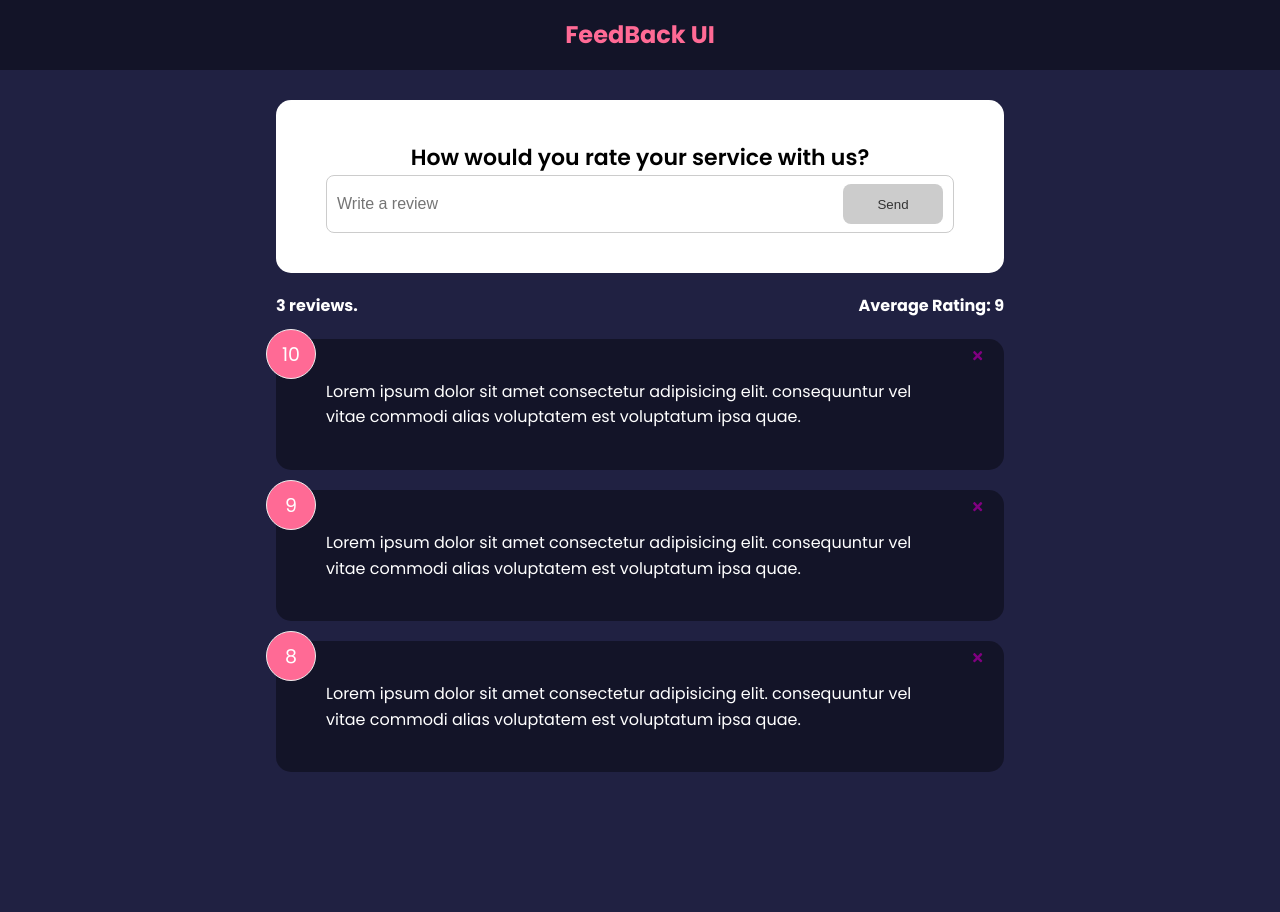
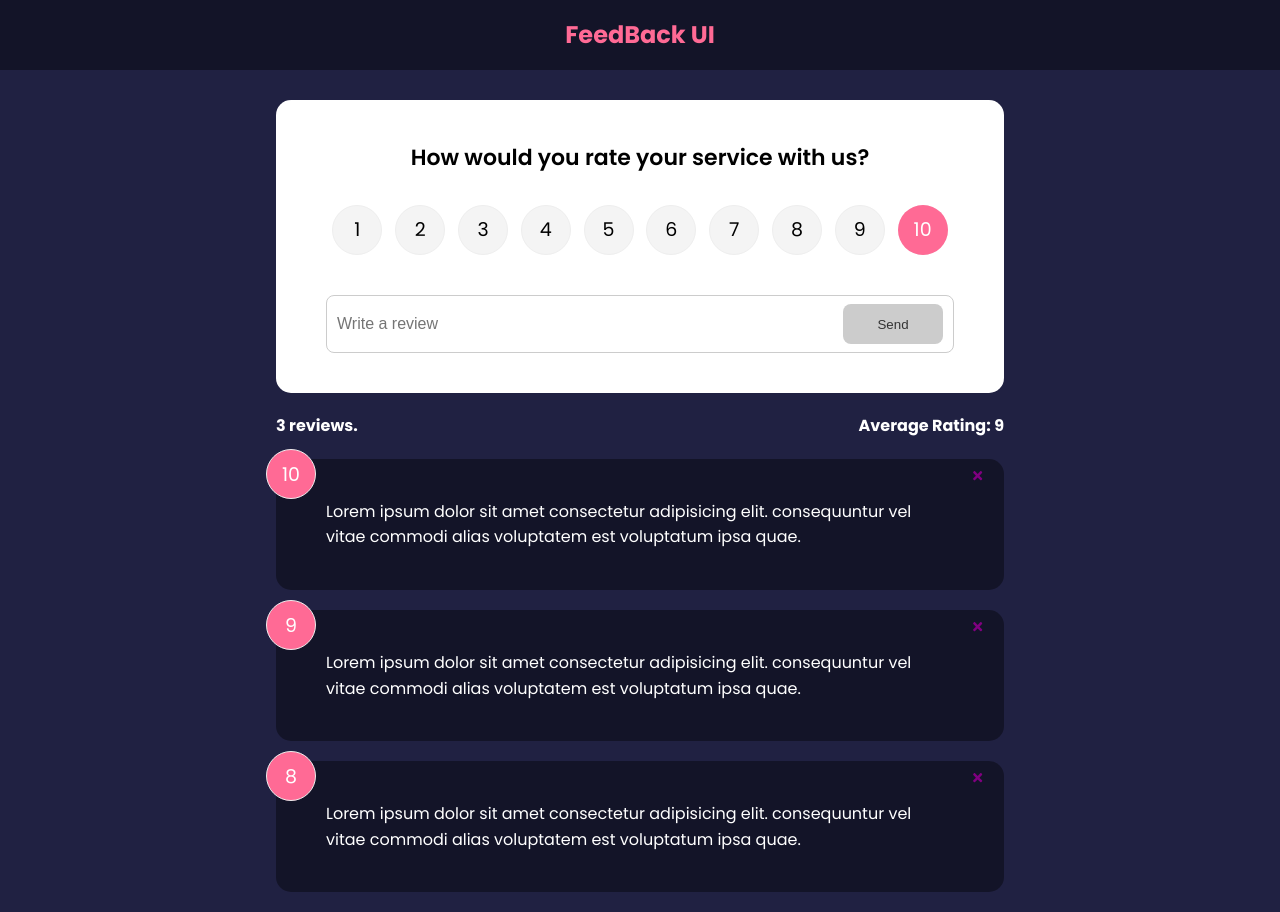
Before and after one commit to Ibtesum/React-Learning, a React (Create React App) app: page / in a window 1280 px wide. Before the commit the page ends 800 px from the top, so only its background shows below. Built offline with nearby package versions, Linux system fonts and the light colour scheme; the HTML template or start-up script is replaced by a standard one.

Commit message:
RatingSelect and FeedbackForm

```diff
--- a/src/components/FeedbackForm.jsx
+++ b/src/components/FeedbackForm.jsx
@@ -2,9 +2,11 @@
 import Card from './shared/Card'
 import { useState } from 'react'
 import Button from './shared/Button';
+import RatingSelect from './RatingSelect';
 
 function FeedbackForm() {
     const [text,setText] = useState('');
+    const [rating,setRating] = useState(10);
     const [btnDisabled,setBtnDisabled] = useState(true);
     const [message,setMessage] = useState('');
 
@@ -28,7 +30,7 @@
     <Card>
         <form>
             <h2>How would you rate your service with us?</h2>
-            {/* TODO rating select component */}
+            <RatingSelect select={(rating) => setRating(rating)}/>
             <div className="input-group">
                 <input onChange={handleTextChange} type="text" placeholder='Write a review' value={text}/>
                 <Button type="submit" isDisabled={btnDisabled}>Send</Button>
--- /dev/null
+++ b/src/components/RatingSelect.jsx
@@ -0,0 +1,57 @@
+import React from 'react'
+import { useState } from 'react'
+
+function RatingSelect({select}) {
+    const [selected, setSelected] = useState(10)
+
+    const handleChange = (e) => {
+        setSelected(+e.currentTarget.value)
+        select(+e.currentTarget.value)
+    }
+  return (
+    <ul className='rating'>
+        <li>
+            <input type="radio" id='num1' name='rating' value='1' onChange={handleChange} checked={selected===1} />
+            <label htmlFor="num1">1</label>
+        </li>
+        <li>
+            <input type="radio" id='num2' name='rating' value='2' onChange={handleChange} checked={selected===2} />
+            <label htmlFor="num2">2</label>
+        </li>
+        <li>
+            <input type="radio" id='num3' name='rating' value='3' onChange={handleChange} checked={selected===3} />
+            <label htmlFor="num3">3</label>
+        </li>
+        <li>
+            <input type="radio" id='num4' name='rating' value='4' onChange={handleChange} checked={selected===4} />
+            <label htmlFor="num4">4</label>
+        </li>
+        <li>
+            <input type="radio" id='num5' name='rating' value='5' onChange={handleChange} checked={selected===5} />
+            <label htmlFor="num5">5</label>
+        </li>
+        <li>
+            <input type="radio" id='num6' name='rating' value='6' onChange={handleChange} checked={selected===6} />
+            <label htmlFor="num6">6</label>
+        </li>
+        <li>
+            <input type="radio" id='num7' name='rating' value='7' onChange={handleChange} checked={selected===7} />
+            <label htmlFor="num7">7</label>
+        </li>
+        <li>
+            <input type="radio" id='num8' name='rating' value='8' onChange={handleChange} checked={selected===8} />
+            <label htmlFor="num8">8</label>
+        </li>
+        <li>
+            <input type="radio" id='num9' name='rating' value='9' onChange={handleChange} checked={selected===9} />
+            <label htmlFor="num9">9</label>
+        </li>
+        <li>
+            <input type="radio" id='num10' name='rating' value='10' onChange={handleChange} checked={selected===10} />
+            <label htmlFor="num10">10</label>
+        </li>
+    </ul>
+  )
+}
+
+export default RatingSelect
```
